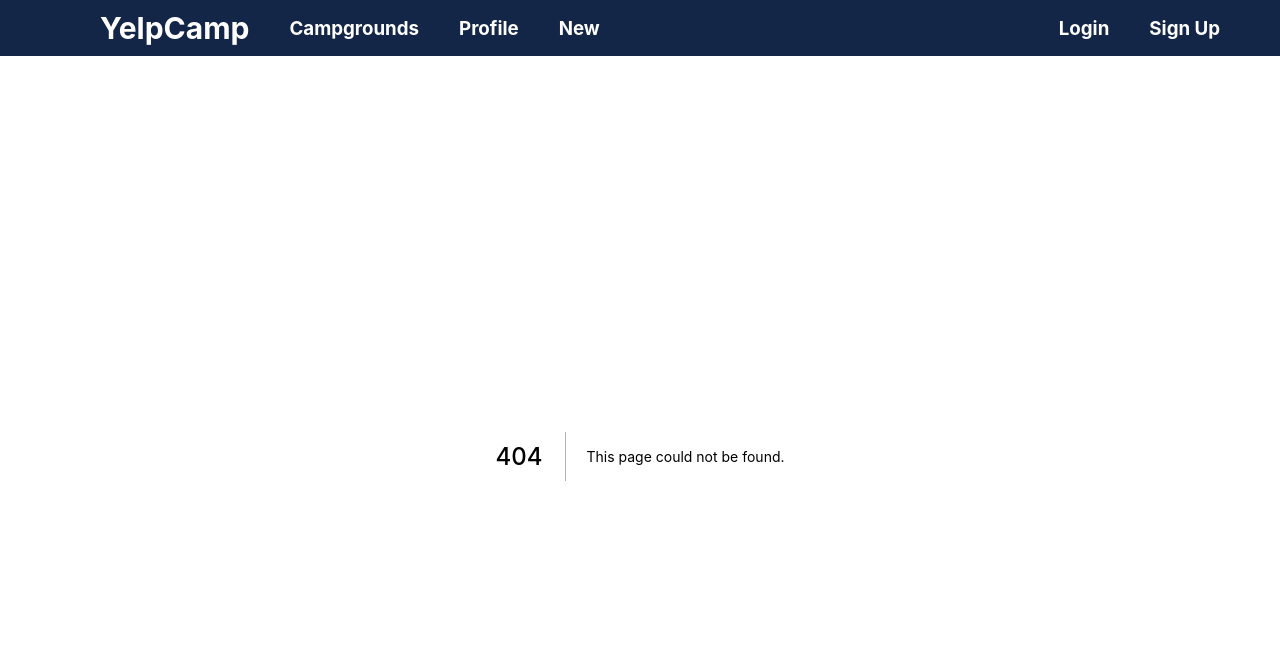
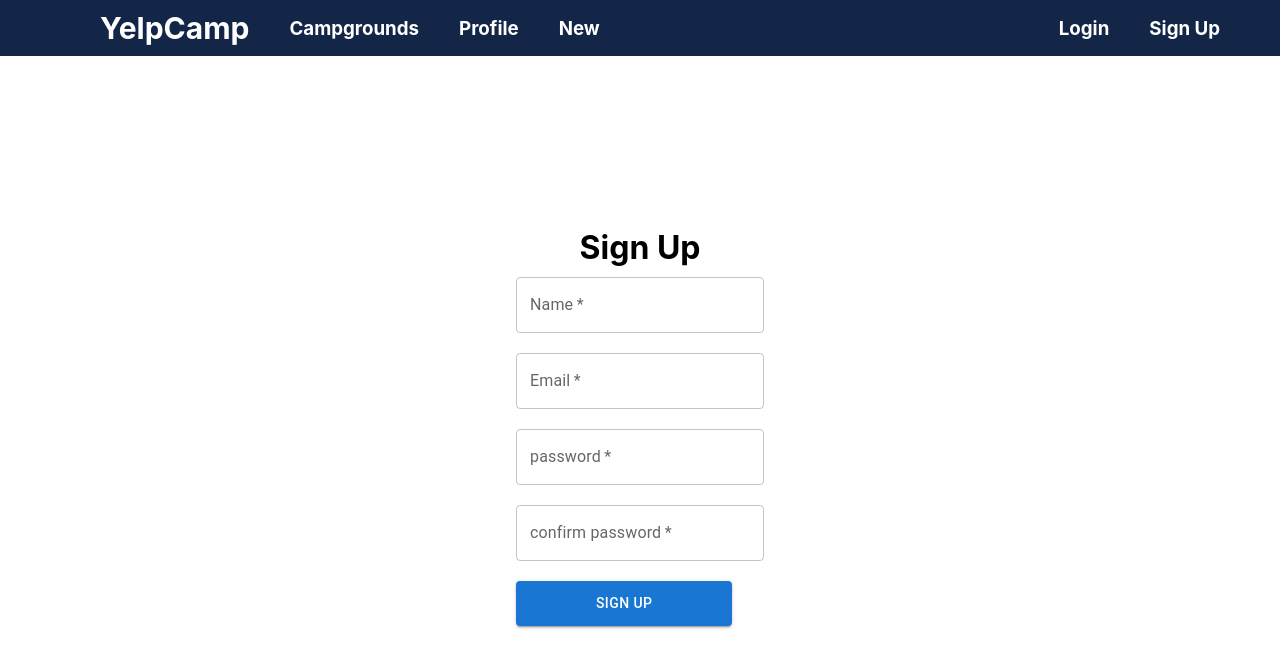
Before and after one commit to sreehari2003/YelpCamp-frontend, a Next.js app: page /signup in a window 1280 px wide. Before the commit this address had no page. Shown: the top 668 px of the page. Built offline with nearby package versions, Linux system fonts and the light colour scheme.

Commit message:
added signup page

```diff
--- /dev/null
+++ b/pages/signup/index.tsx
@@ -0,0 +1,34 @@
+import React from 'react'
+import TextField from '@mui/material/TextField';
+import Button from '@mui/material/Button';
+import styles from "../../styles/sign.module.scss"
+import { style } from '@mui/system';
+
+const signUp = () => {
+  return (
+ <>
+    <div className={styles.bdy}>
+    <h1>Sign Up</h1>
+       <form >
+       <div className={styles.txt}>
+        <TextField id="outlined-basic" label="Name" variant="outlined" required={true}/>
+        </div>
+        <div className={styles.txt}>
+        <TextField id="outlined-basic" label="Email" variant="outlined" type="email" required={true} />
+        </div>
+        <div className={styles.txt}>
+        <TextField id="outlined-basic" label="password" variant="outlined" required={true}/>
+        </div>
+        <div className={styles.txt}>
+        <TextField id="outlined-basic" label="confirm password" variant="outlined" required={true}/>
+        </div>
+        <div className={styles.txts}>
+        <Button type="submit" variant="contained">Sign Up</Button>
+        </div>
+       </form>
+    </div>
+ </>
+  )
+}
+
+export default signUp
--- /dev/null
+++ b/styles/sign.module.scss
@@ -0,0 +1,16 @@
+.bdy {
+  height: 94vh;
+  display: flex;
+  justify-content: center;
+  align-items: center;
+  flex-direction: column;
+}
+.txt {
+  padding: 10px;
+}
+.txts {
+  padding: 10px;
+  & button {
+    padding: 10px 80px;
+  }
+}
```
